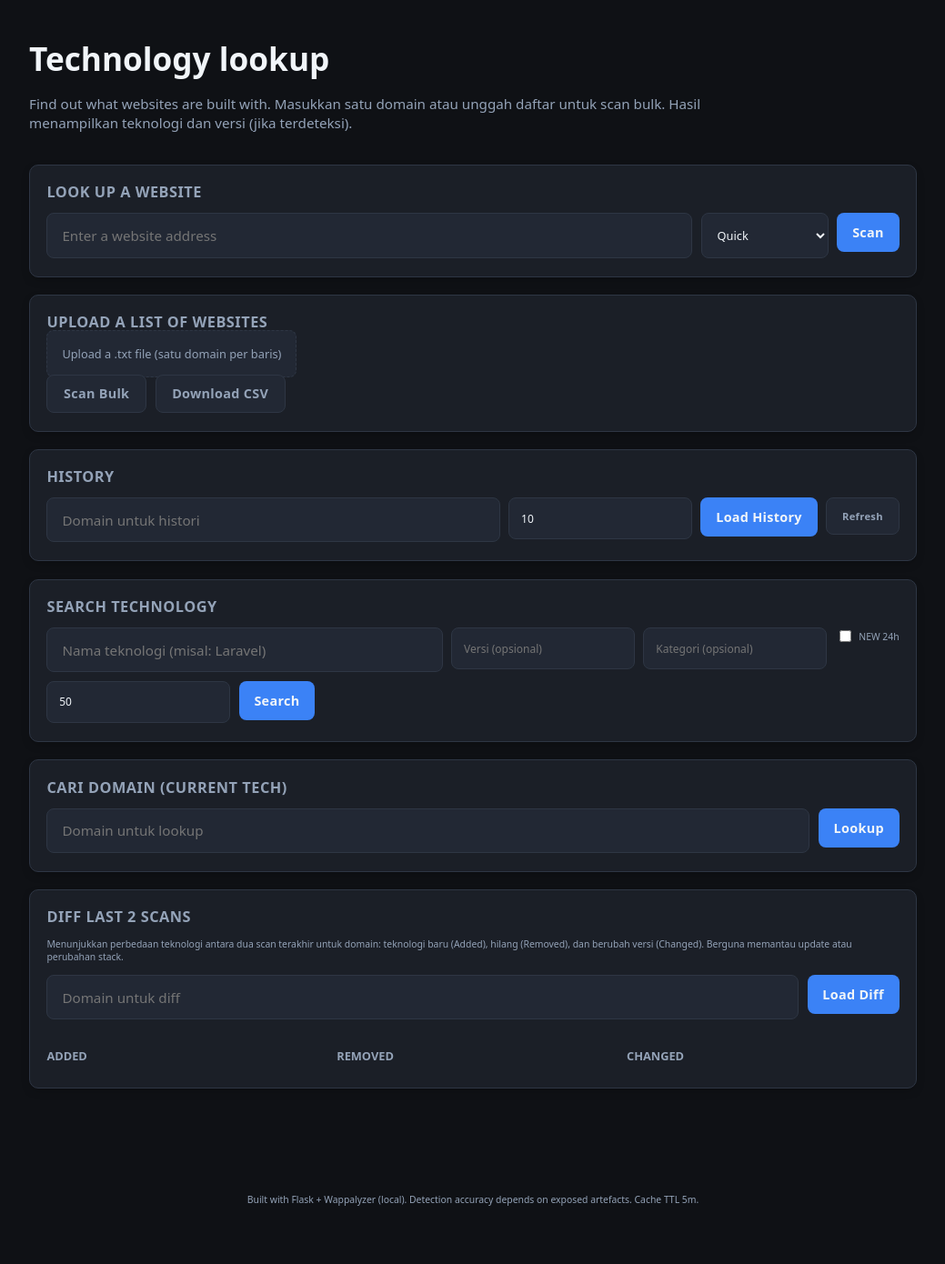
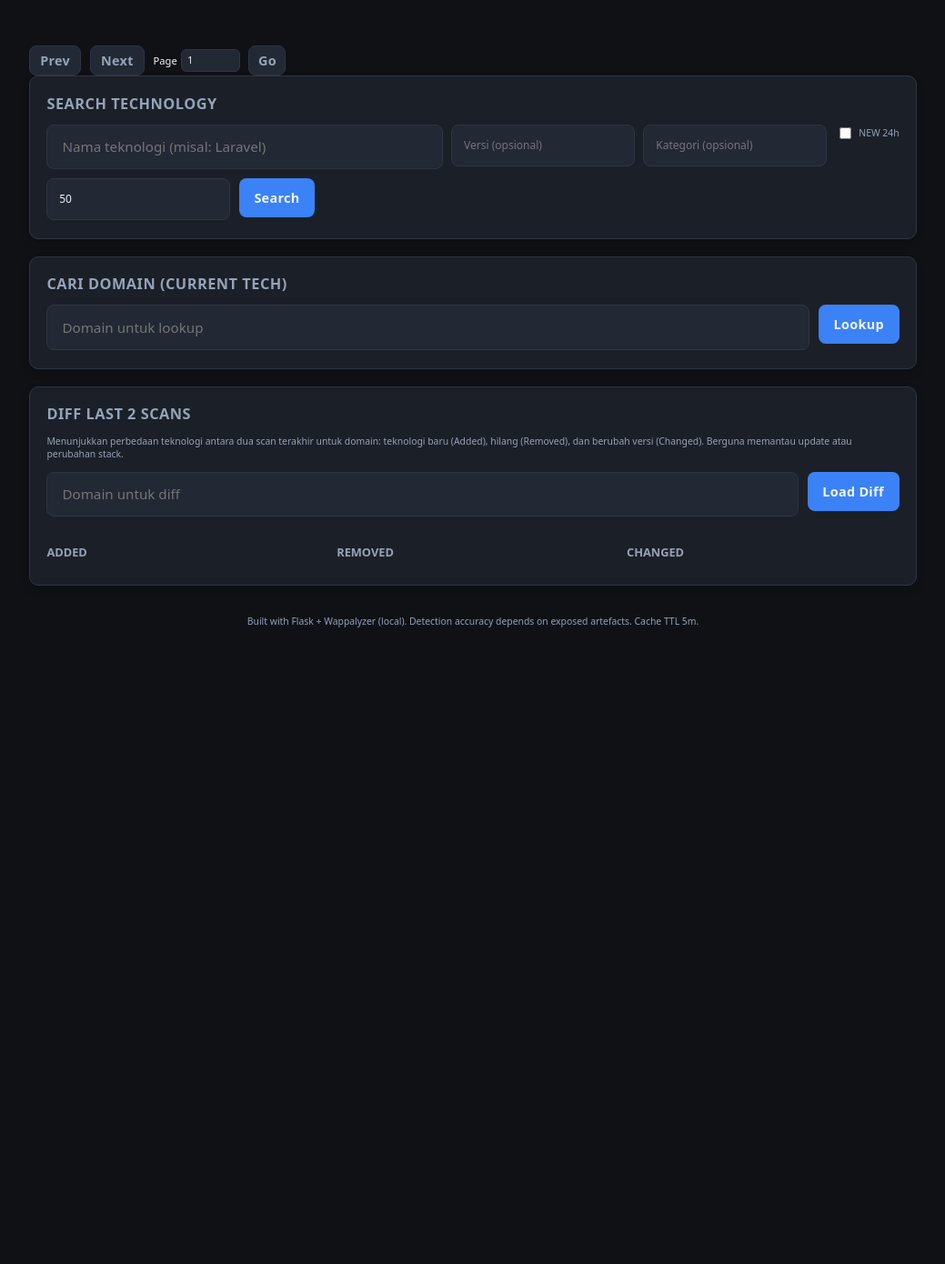
Before and after one commit to FerryCalvin/techscan, a Flask app: page / in a window 1280 px wide. Shown: the whole page at 91% size, without its empty margins (120-1159 px from the left). After the commit the page ends 690 px from the top, so only its background shows below. Run offline with Flask 3, Linux system fonts and the light colour scheme; some libraries are stand-ins or nearby versions.

Commit message:
chore: blank legacy index.html to enforce new multi-page UI

```diff
--- a/app/templates/index.html
+++ b/app/templates/index.html
@@ -61,75 +61,10 @@
 </head>
 <body>
   <header>
-    <h1>Technology lookup</h1>
-    <p class="subtitle">Find out what websites are built with. Masukkan satu domain atau unggah daftar untuk scan bulk. Hasil menampilkan teknologi dan versi (jika terdeteksi).</p>
-    <!-- Controls removed per user request: always use CDN icons now -->
-  </header>
-  <main>
-    <section class="panel" id="single-panel">
-      <h2>Look up a website</h2>
-      <form class="inline" id="single-form">
-        <input type="text" id="domain" placeholder="Enter a website address" required />
-        <select id="mode" style="background:var(--panel-alt);border:1px solid var(--border);color:var(--text);padding:.85rem .8rem;border-radius:8px;font-size:.8rem;min-width:140px">
-          <option value="quick" selected>Quick</option>
-          <option value="fast_full">Fast-Full</option>
-          <option value="deep">Deep</option>
-          <option value="full">Full</option>
-        </select>
-        <button type="submit" id="scanBtn"><span id="scanBtnText">Scan</span><span class="spinner hidden" id="scanSpinner"></span></button>
-      </form>
-      <div id="single-error" class="error hidden"></div>
-      <div id="single-result" class="hidden">
-        <div class="flex-row">
-          <div class="col">
-            <h3 style="margin:1.2rem 0 .6rem;font-size:.95rem" id="res-domain"></h3>
-            <div class="results-grid" id="tech-grid"></div>
-          </div>
-          <div class="col">
-            <h3 style="margin:1.2rem 0 .6rem;font-size:.95rem">Categories</h3>
-            <div id="categories" class="categories-list"></div>
-          </div>
-        </div>
-        <details style="margin-top:1.4rem">
-          <summary style="cursor:pointer;color:var(--text-dim);font-size:.8rem">Raw JSON</summary>
-          <pre id="raw-json"></pre>
-        </details>
-        <details style="margin-top:1rem">
-          <summary style="cursor:pointer;color:var(--text-dim);font-size:.8rem">Diagnostics</summary>
-          <pre id="diag-json" style="max-height:260px"></pre>
-        </details>
-      </div>
-    </section>
-    <section class="panel" id="bulk-panel">
-      <h2>Upload a list of websites</h2>
-      <label class="file-label" for="fileInput">Upload a .txt file (satu domain per baris)</label>
-      <input id="fileInput" type="file" accept="text/plain" />
-      <div style="display:flex;flex-wrap:wrap;gap:.6rem;margin-top:.8rem;font-size:.7rem">
-        <button type="button" id="bulk-scan-btn" class="secondary" style="padding:.65rem 1.1rem">Scan Bulk</button>
-        <button type="button" id="bulk-download-csv" class="secondary" style="padding:.65rem 1.1rem">Download CSV</button>
-      </div>
-      <div id="bulk-status" class="error hidden"></div>
-      <div id="bulk-table-wrapper" class="table-wrap hidden">
-        <table id="bulk-table">
-          <thead><tr><th>Domain</th><th>Status</th><th>Tech Count</th><th>Top Tech</th></tr></thead>
-          <tbody></tbody>
-        </table>
-      </div>
-    </section>
-    <section class="panel" id="history-panel">
-      <h2>History</h2>
-      <form class="inline" id="history-form">
-        <input type="text" id="history-domain" placeholder="Domain untuk histori" required />
-        <input type="number" id="history-limit" placeholder="Limit" min="1" value="10" style="flex:0 0 90px;background:var(--panel-alt);border:1px solid var(--border);color:var(--text);padding:.85rem .8rem;border-radius:8px;font-size:.75rem" />
-        <button type="submit">Load History</button>
-        <button type="button" id="history-refresh" class="secondary" style="font-size:.7rem">Refresh</button>
-      </form>
-      <div id="history-error" class="error hidden" style="margin-top:.5rem"></div>
-      <div class="table-wrap hidden" id="history-table-wrap" style="margin-top:.8rem">
-        <table id="history-table">
-          <thead>
-            <tr><th>Mode</th><th>Start</th><th>Finish</th><th>Dur (ms)</th><th>Cache</th><th>Retries</th><th>Timeout Used</th></tr>
-          </thead>
+    <!-- Legacy index.html intentionally blank after migration to multi-page UI.
+    Keperluan: beberapa browser mungkin masih meminta /index.html secara langsung.
+    Tindakan: redirect ditangani di route Flask (/index.html -> /dashboard). File kosong ini mencegah fallback ke UI lama.
+    -->
           <tbody></tbody>
         </table>
         <div style="display:flex;gap:.6rem;margin-top:.6rem;align-items:center;font-size:.7rem;flex-wrap:wrap">
```
